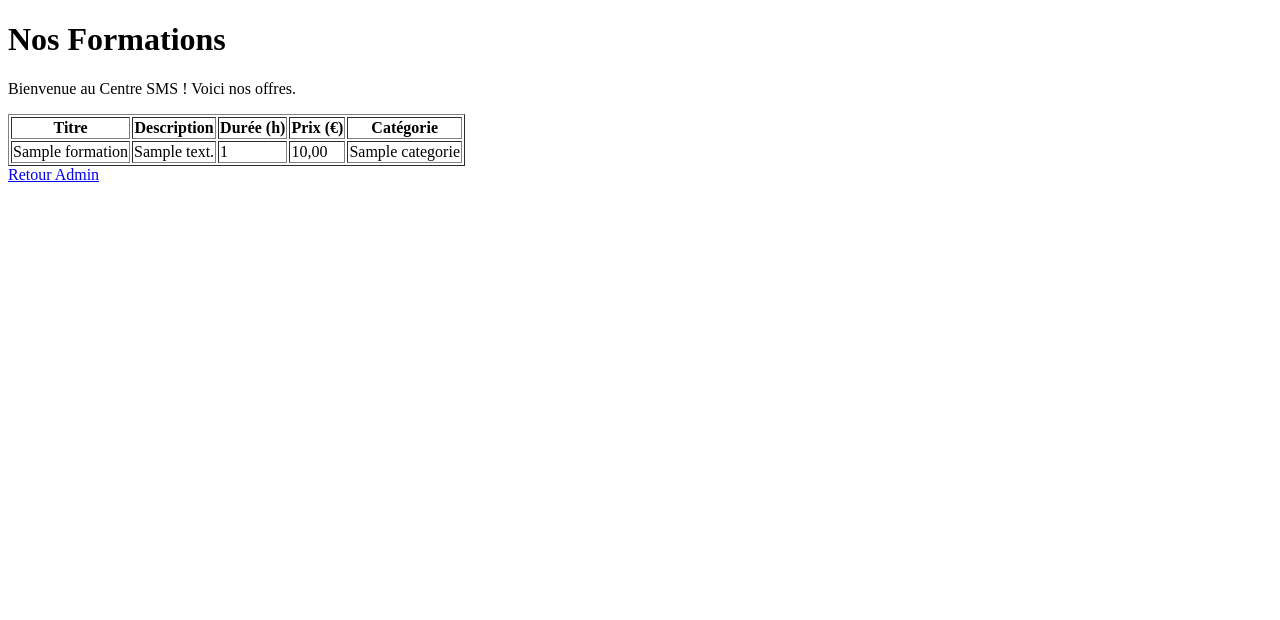
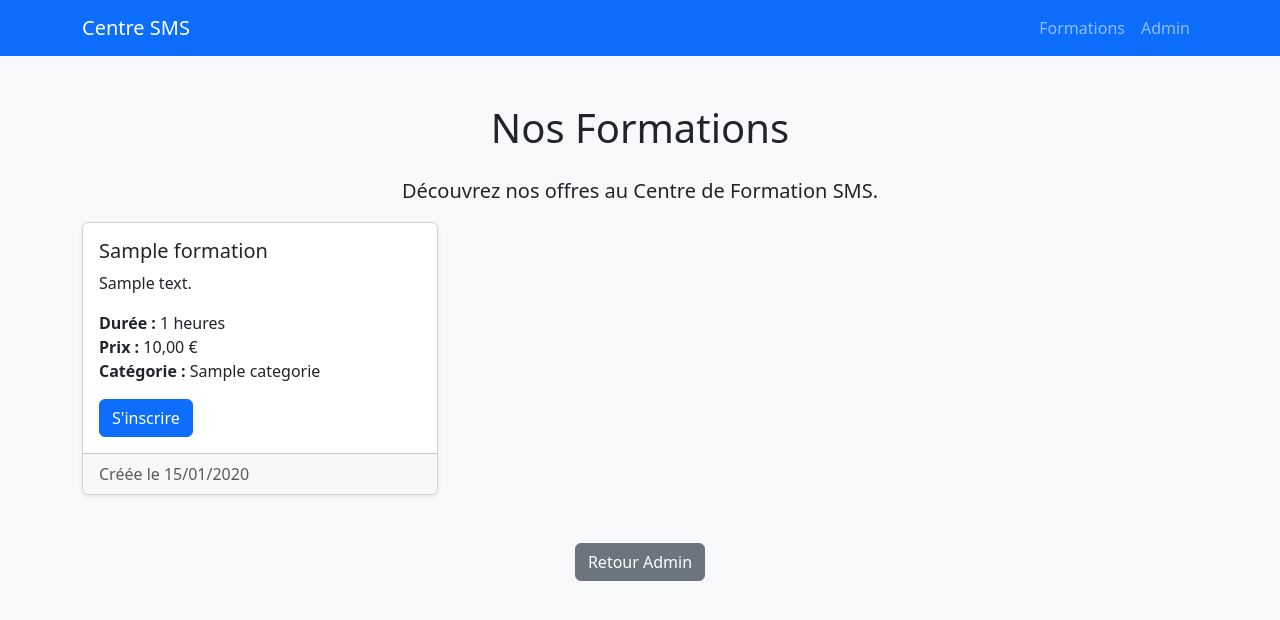
Before and after one commit to amaratayssir/sms-center-formation, a Django app: page /formations/ in a window 1280 px wide. Shown: the top 620 px of the page. Run offline with Django 5.2, Linux system fonts and the light colour scheme; tables that the repository leaves empty hold one stand-in row (values such as "Sample post").

Commit message:
Fix base.html template + intégration complète Bootstrap

```diff
--- a/formations/urls.py
+++ b/formations/urls.py
@@ -3,4 +3,5 @@ from . import views  # Importe tes vues
 
 urlpatterns = [
     path('', views.catalogue, name='catalogue'),  # /formations/ → liste
+    path('', views.accueil, name='accueil'),  # / → accueil
 ]
--- a/formations/views.py
+++ b/formations/views.py
@@ -4,3 +4,5 @@ from .models import Formation  # Importe ton modèle
 def catalogue(request):
     formations = Formation.objects.all()  # Récupère toutes les formations de la DB
     return render(request, 'formations/catalogue.html', {'formations': formations})  # Passe à template
+def accueil(request):
+    return render(request, 'base.html')  # Utilise base sans block
--- a/sms_center/urls.py
+++ b/sms_center/urls.py
@@ -18,6 +18,6 @@ from django.contrib import admin
 from django.urls import path, include  # Ajoute 'include'
 
 urlpatterns = [
-    path('admin/', admin.site.urls),
+    path('', include('formations.urls')),  # Au lieu de admin seulement
     path('formations/', include('formations.urls')),  # Route pour app formations
 ]
--- /dev/null
+++ b/templates/base.html
@@ -0,0 +1,32 @@
+<!DOCTYPE html>
+<html lang="fr">
+<head>
+    <meta charset="UTF-8">
+    <meta name="viewport" content="width=device-width, initial-scale=1.0">
+    <title>{% block title %}Centre SMS{% endblock %}</title>
+    <link href="https://cdn.jsdelivr.net/npm/bootstrap@5.3.3/dist/css/bootstrap.min.css" rel="stylesheet">
+    <script src="https://cdn.jsdelivr.net/npm/bootstrap@5.3.3/dist/js/bootstrap.bundle.min.js"></script>
+    {% block extra_css %}{% endblock %}
+</head>
+<body class="bg-light">
+    <nav class="navbar navbar-expand-lg navbar-dark bg-primary">
+        <div class="container">
+            <a class="navbar-brand" href="/">Centre SMS</a>
+            <ul class="navbar-nav ms-auto">
+                <li class="nav-item"><a class="nav-link" href="/formations/">Formations</a></li>
+                <li class="nav-item"><a class="nav-link" href="/admin/">Admin</a></li>
+            </ul>
+        </div>
+    </nav>
+
+    <main class="container my-5">
+        {% block content %}
+            <div class="jumbotron text-center">
+                <h1>Bienvenue au Centre de Formation SMS</h1>
+                <p class="lead">Découvrez nos formations professionnelles en IT, management et plus.</p>
+                <a href="/formations/" class="btn btn-primary btn-lg">Voir le Catalogue</a>
+            </div>
+        {% endblock %}
+    </main>
+</body>
+</html>
--- a/templates/formations/catalogue.html
+++ b/templates/formations/catalogue.html
@@ -1,34 +1,40 @@
-<!DOCTYPE html>
-<html lang="fr">
-<head>
-    <meta charset="UTF-8">
-    <title>Catalogue des Formations SMS</title>
-</head>
-<body>
-    <h1>Nos Formations</h1>
-    <p>Bienvenue au Centre SMS ! Voici nos offres.</p>
+{% extends 'base.html' %}
+
+{% block title %}Catalogue des Formations{% endblock %}
+
+{% block content %}
+    <h1 class="text-center mb-4">Nos Formations</h1>
+    <p class="text-center lead">Découvrez nos offres au Centre de Formation SMS.</p>
+
     {% if formations %}
-        <table border="1">
-            <tr>
-                <th>Titre</th>
-                <th>Description</th>
-                <th>Durée (h)</th>
-                <th>Prix (€)</th>
-                <th>Catégorie</th>
-            </tr>
+        <div class="row">
             {% for formation in formations %}
-                <tr>
-                    <td>{{ formation.titre }}</td>
-                    <td>{{ formation.description|truncatewords:10 }}</td>  <!-- Limite texte -->
-                    <td>{{ formation.duree }}</td>
-                    <td>{{ formation.prix }}</td>
-                    <td>{{ formation.categorie.nom }}</td>
-                </tr>
+                <div class="col-md-6 col-lg-4 mb-4">
+                    <div class="card h-100 shadow-sm">
+                        <div class="card-body">
+                            <h5 class="card-title">{{ formation.titre }}</h5>
+                            <p class="card-text">{{ formation.description|truncatewords:15 }}</p>
+                            <ul class="list-unstyled">
+                                <li><strong>Durée :</strong> {{ formation.duree }} heures</li>
+                                <li><strong>Prix :</strong> {{ formation.prix }} €</li>
+                                <li><strong>Catégorie :</strong> {{ formation.categorie.nom }}</li>
+                            </ul>
+                            <a href="#" class="btn btn-primary">S'inscrire</a>
+                        </div>
+                        <div class="card-footer text-muted">
+                            Créée le {{ formation.date_creation|date:"d/m/Y" }}
+                        </div>
+                    </div>
+                </div>
             {% endfor %}
-        </table>
+        </div>
     {% else %}
-        <p>Aucune formation pour l'instant. Ajoutez-en en admin !</p>
+        <div class="alert alert-info text-center">
+            Aucune formation disponible. <a href="/admin/formations/formation/add/">Ajoutez-en en admin !</a>
+        </div>
     {% endif %}
-    <a href="/admin/">Retour Admin</a>
-</body>
-</html>
+
+    <div class="text-center mt-4">
+        <a href="/admin/" class="btn btn-secondary">Retour Admin</a>
+    </div>
+{% endblock %}
```
